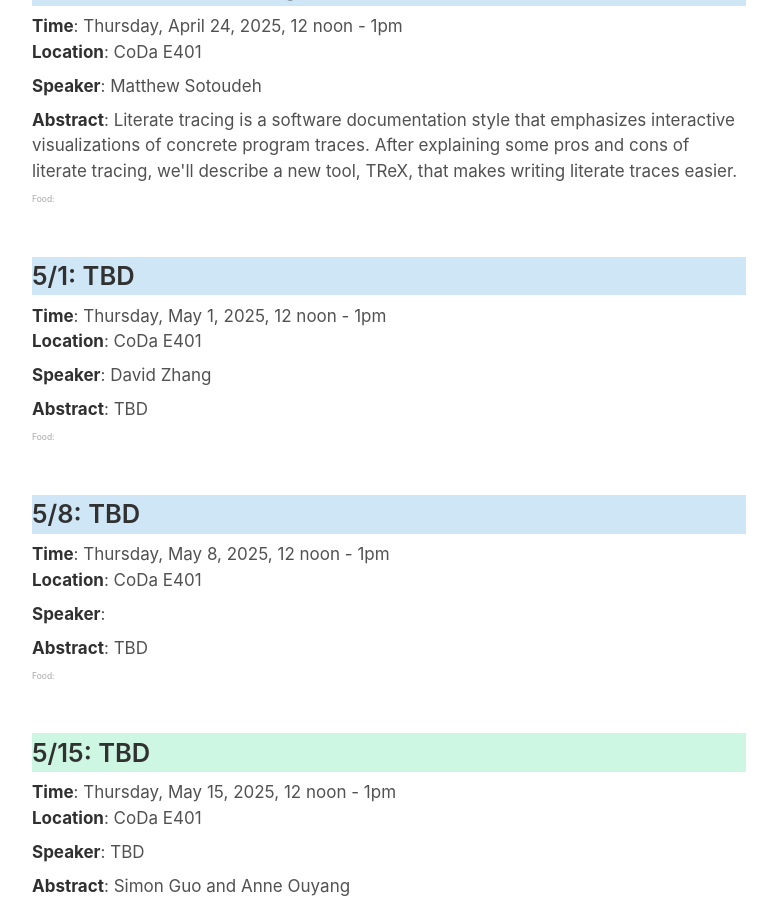
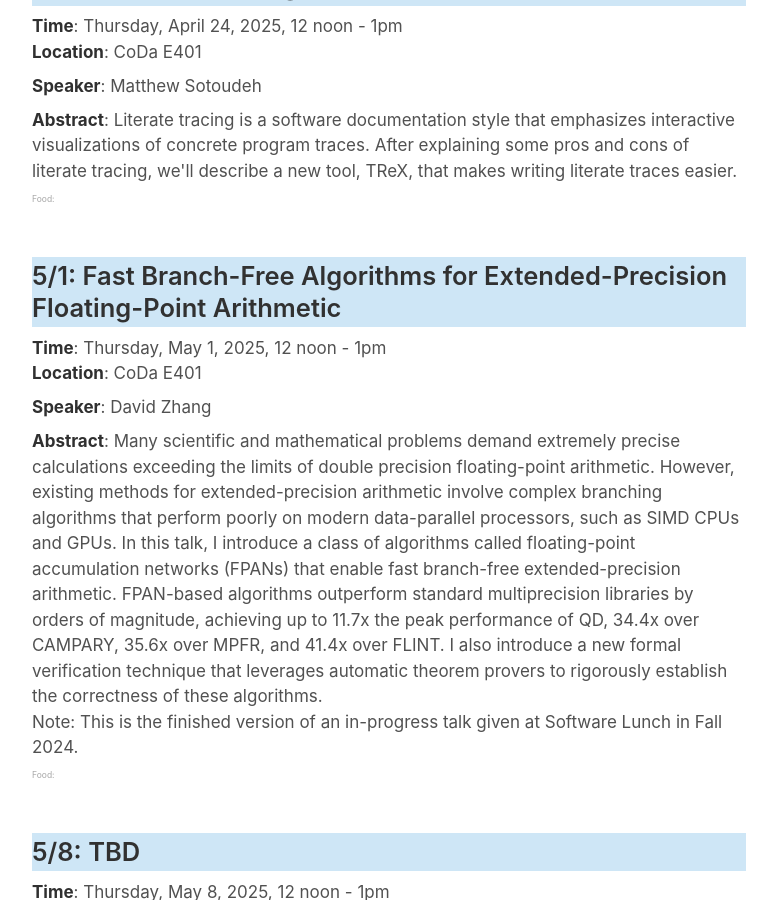
Before and after one commit to software-research-lunch/software-research-lunch.github.io, a Jekyll site: the page built from index.html, in a window 1280 px wide and 900 px high, scrolled down 2060 px. Shown: the whole window, without its empty margins (251-1028 px from the left). Built offline with Jekyll 4.4.1, drawn with Linux system fonts in a browser that asks for light colours.

Commit message:
_data: update with david's information

```diff
--- a/_data/schedule.yml
+++ b/_data/schedule.yml
@@ -56,10 +56,13 @@ y25_spring:
       speaker: "Matthew Sotoudeh"
       bio: "Matthew is a fourth year PhD candidate advised by Dawson Engler."
     - date: "2025-5-1"
-      abstract: "TBD"
-      title: "TBD"
+      abstract: "Many scientific and mathematical problems demand extremely precise calculations exceeding the limits of double precision floating-point arithmetic. However, existing methods for extended-precision arithmetic involve complex branching algorithms that perform poorly on modern data-parallel processors, such as SIMD CPUs and GPUs. In this talk, I introduce a class of algorithms called floating-point accumulation networks (FPANs) that enable fast branch-free extended-precision arithmetic. FPAN-based algorithms outperform standard multiprecision libraries by orders of magnitude, achieving up to 11.7x the peak performance of QD, 34.4x over CAMPARY, 35.6x over MPFR, and 41.4x over FLINT. I also introduce a new formal verification technique that leverages automatic theorem provers to rigorously establish the correctness of these algorithms.
+
+      Note: This is the finished version of an in-progress talk given at Software Lunch in Fall 2024.
+      "
+      title: "Fast Branch-Free Algorithms for Extended-Precision Floating-Point Arithmetic"
       speaker: "David Zhang"
-      bio: "TBD"
+      bio: "David K. Zhang is a 6th-year PhD student in Stanford’s Institute for Computational and Mathematical Engineering, working under Alex Aiken and Gianluca Iaccarino. He is broadly interested in computational science, numerical algorithms, and performance engineering, and he has published work in condensed matter physics, numerical analysis, computer networking, and high-performance computing."
     - date: "2025-5-8"
       abstract: "TBD"
       title: "TBD"
```
